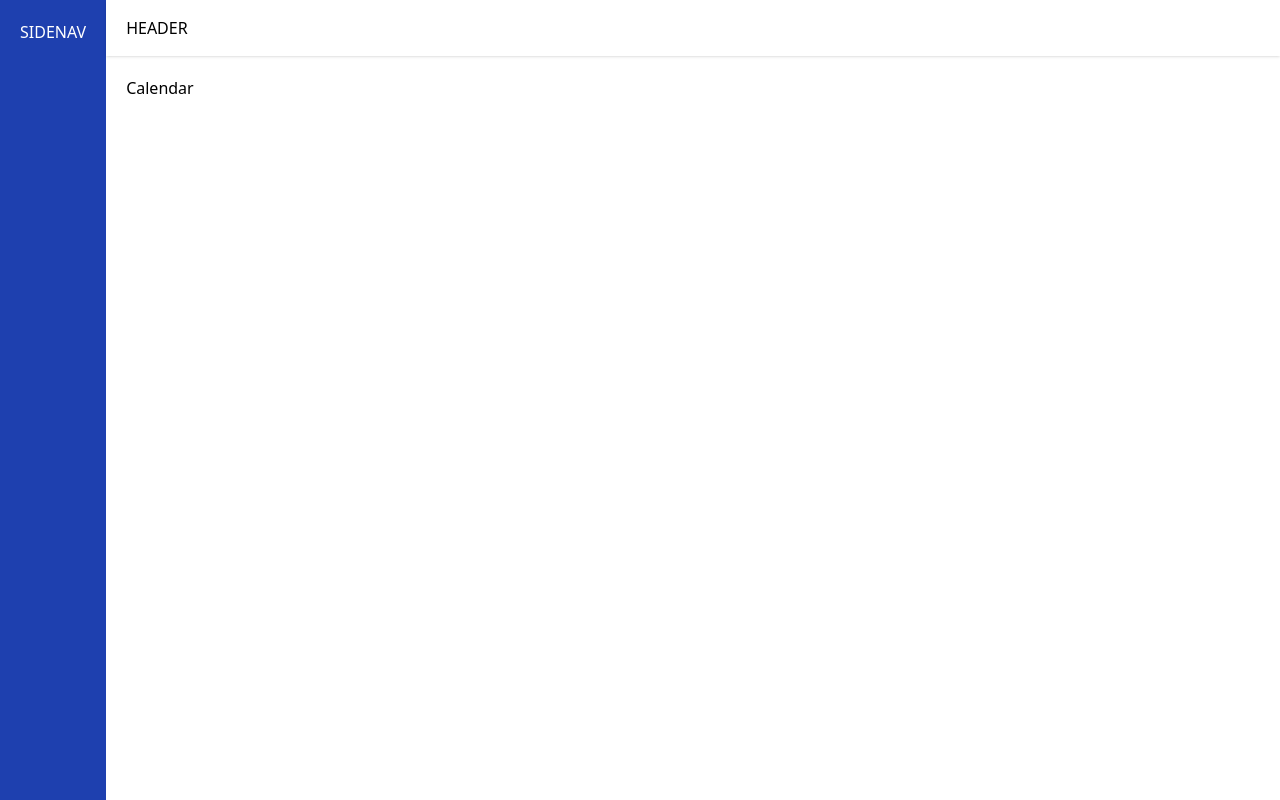
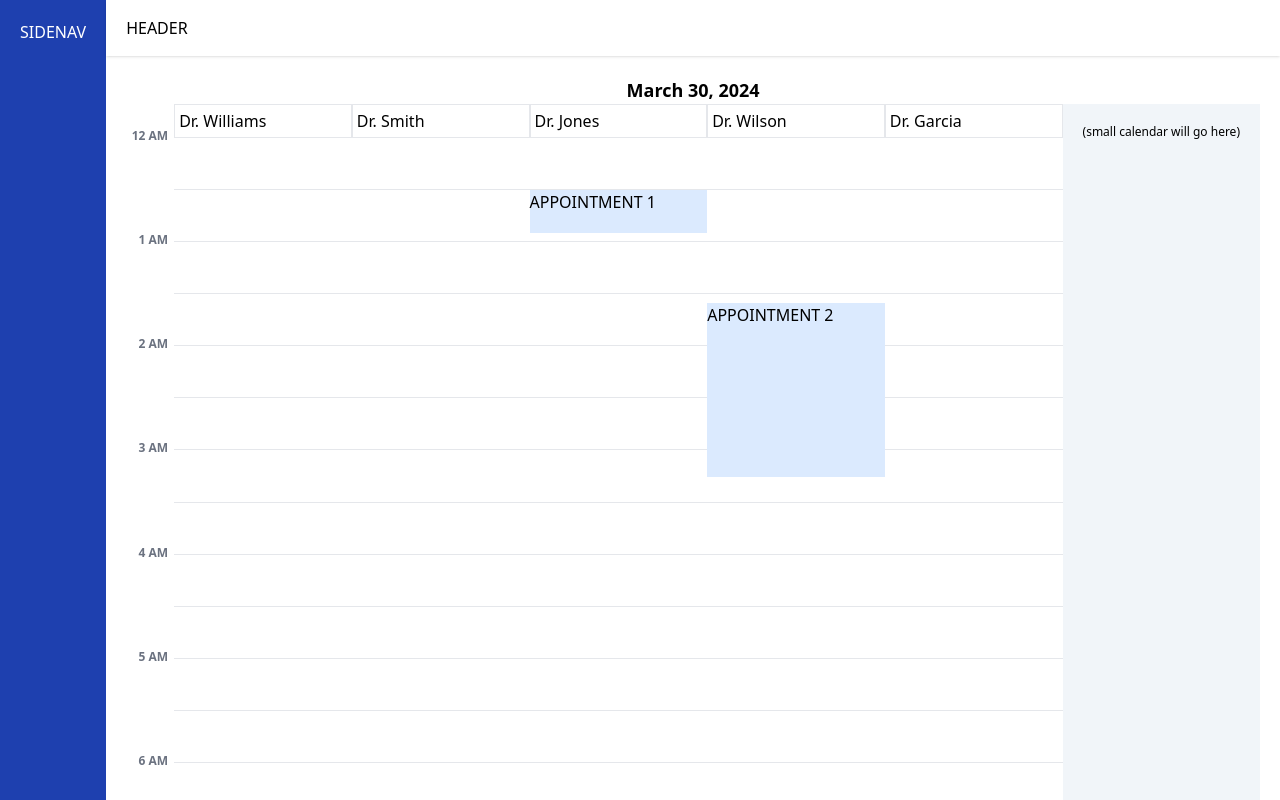
Before and after one commit to srlindsey07/Scheduler, a Next.js app in the folder frontend/: page /schedule in a window 1280 px wide. Built offline with nearby package versions, Linux system fonts and the light colour scheme.

Commit message:
Update how backend handles datetime and create custom calendar

```diff
--- a/frontend/src/app/components/calendar/calendar.tsx
+++ /dev/null
@@ -1,3 +0,0 @@
-export default function Calendar() {
-    return <h1>Calendar</h1>
-}
--- /dev/null
+++ b/frontend/src/app/components/calendar/day-view/calendar-day-view.tsx
@@ -0,0 +1,25 @@
+import { Moment } from 'moment'
+import DayTimeSlots from './day-time-slots'
+
+interface CalendarDayViewProps {
+    selectedDate: Moment
+}
+
+export default function CalendarDayView({
+    selectedDate,
+}: CalendarDayViewProps) {
+    return (
+        <div className='flex calendar__day-view'>
+            {/* DAY VIEW TIMESLOTS */}
+            <div className='grow'>
+                <DayTimeSlots selectedDate={selectedDate} />
+            </div>
+
+            {/* SMALL CAL */}
+            <div className='p bg-slate-100 text-xs'>
+                {/* TODO: Create month view calendar */}
+                (small calendar will go here)
+            </div>
+        </div>
+    )
+}
--- /dev/null
+++ b/frontend/src/app/components/calendar/day-view/calendar.tsx
@@ -0,0 +1,39 @@
+import { CalendarView } from '@/app/models/calendar-models'
+import moment, { Moment } from 'moment'
+import React, { useState } from 'react'
+import CalendarDayView from './calendar-day-view'
+
+interface CalendarProps {
+    selectedDate?: Moment
+}
+
+export default function Calendar({ selectedDate = moment() }: CalendarProps) {
+    const [view, setView] = useState<CalendarView>(CalendarView.DAY)
+
+    function renderCalendarView(): React.ReactNode {
+        switch (view) {
+            case CalendarView.DAY:
+                return <CalendarDayView selectedDate={selectedDate} />
+
+            default:
+                return <CalendarDayView selectedDate={selectedDate} />
+        }
+    }
+
+    function getFormattedSelectedDate(): string {
+        return selectedDate.format('MMMM D, YYYY')
+    }
+
+    return (
+        <div className='flex flex-col'>
+            {/* HEADER */}
+            <div className='text-center text-lg font-bold'>
+                {getFormattedSelectedDate()}
+
+                {/* TODO: add next/prev buttons */}
+            </div>
+
+            {renderCalendarView()}
+        </div>
+    )
+}
--- /dev/null
+++ b/frontend/src/app/components/calendar/day-view/day-time-slots.tsx
@@ -0,0 +1,157 @@
+'use client'
+import moment, { Moment } from 'moment'
+
+const providers = [
+    { providerId: '65ff4be0fc13ae7d2050fa9d', name: 'Dr. Williams' },
+    { providerId: '65ff4be0fc13ae7d2050faa2', name: 'Dr. Smith' },
+    { providerId: '65ff4be0fc13ae7d2050faa0', name: 'Dr. Jones' },
+    { providerId: '65ff4be0fc13ae7d2050fa9e', name: 'Dr. Wilson' },
+    { providerId: '65ff4be0fc13ae7d2050faa1', name: 'Dr. Garcia' },
+]
+
+interface DayViewTimeSlotProps {
+    selectedDate: Moment
+    dayStart?: Moment
+    dayEnd?: Moment
+}
+
+/**
+ *
+ * @param dayStart Optional. Defaults to beginning of today.
+ * @param dayEnd   Optional. Defaults to end of today.
+ * @returns
+ */
+// TODO: Fix up styling, add click events to open appointment details
+export default function DayTimeSlots({
+    selectedDate,
+    dayStart = moment(selectedDate).startOf('day'),
+    dayEnd = moment(selectedDate).endOf('day'),
+}: DayViewTimeSlotProps) {
+    const intervals30min: Moment[] = get30MinIntervals()
+    const num5MinIntervals: number = getNum5MinIntervals()
+
+    function get30MinIntervals(): Moment[] {
+        let start = moment(dayStart)
+        let int: Moment[] = []
+
+        while (start.isSameOrBefore(dayEnd)) {
+            int.push(moment(start))
+            start.add(30, 'minutes')
+        }
+        return int
+    }
+
+    function getNum5MinIntervals(): number {
+        const diff = moment(dayEnd).diff(moment(dayStart), 'minutes')
+        return Math.ceil(diff / 5)
+    }
+
+    const gridColumns = (cols: number): string => {
+        return `grid-cols-${cols}`
+    }
+
+    function getIntervalTime(int: Moment): string {
+        let hour: number = int.hour()
+
+        if (int.hour() > 12) {
+            hour = hour - 12
+        } else if (int.hour() === 0) {
+            hour = 12
+        }
+
+        return `${hour} ${int.hour() < 12 ? 'AM' : 'PM'}`
+    }
+
+    return (
+        <div className='flex flex-col border-collapse'>
+            {/* STICKY_HEADER */}
+            <div className='flex'>
+                {/* EMPTY TIME GUTTER */}
+                <div className='w-12 shrink-0'></div>
+
+                {/* PROVIDER_COLUMNS*/}
+                <div className={`grid ${gridColumns(providers.length)} grow`}>
+                    {providers.length > 0 &&
+                        providers.map((provider, i) => (
+                            <div
+                                key={`provider-col-${i}`}
+                                className='border p-1'
+                            >
+                                {provider.name}
+                            </div>
+                        ))}
+                </div>
+            </div>
+
+            {/* BODY */}
+            <div className='flex'>
+                {/* EMPTY TIME GUTTER */}
+                <div className='w-12 shrink-0'></div>
+
+                {/* TIME AREA */}
+                <div className={`grow grid grid-cols-1 grid-rows-1 h-[2500px]`}>
+                    {/* half hour row markers */}
+                    <div
+                        className='col-start-1 row-start-1 grid grid-cols-1 '
+                        style={{
+                            gridTemplateRows: `repeat(${intervals30min.length}, minmax(0, 1fr))`,
+                        }}
+                    >
+                        {intervals30min.length > 0 &&
+                            intervals30min.map((interval, i) => (
+                                <div
+                                    key={`int-col-${i}`}
+                                    className='border-b p-1'
+                                >
+                                    <div className='w-10 text-xs font-bold text-right text-gray-500 -ml-12.5 -mt-3.5'>
+                                        {interval.minute() === 0 &&
+                                            getIntervalTime(interval)}
+                                    </div>
+                                </div>
+                            ))}
+                    </div>
+
+                    {/* provider column markers */}
+                    {/* <div
+                        className={`grid ${gridColumns(providers.length)} col-start-1 row-start-1`}
+                    >
+                        {providers.length > 0 &&
+                            providers.map((provider, i) => (
+                                <div
+                                    key={`provider-col-${i}`}
+                                    className='border p-1'
+                                ></div>
+                            ))}
+                    </div> */}
+
+                    {/* appointments */}
+                    {/* one col per provider, 1 row per 5 min interval */}
+                    <ol
+                        className={`grid appointment-grid col-start-1 row-start-1 ${gridColumns(providers.length)}`}
+                        style={{
+                            gridTemplateRows: `repeat(${num5MinIntervals}, minmax(0, 1fr))`,
+                        }}
+                    >
+                        <li
+                            className={`bg-blue-100 col-start-3 row-start-[7] row-span-5 `}
+                        >
+                            APPOINTMENT 1
+                        </li>
+
+                        <li
+                            className={`bg-blue-100 col-start-4 row-start-[20] row-span-20 `}
+                        >
+                            APPOINTMENT 2
+                        </li>
+                    </ol>
+                </div>
+            </div>
+        </div>
+    )
+}
+
+// grid-template-columns 142.375px 142.375px 142.375px 142.391px 142.375px
+// grid-template-rows 10.4062px 10.4062p
+
+// grid-template-columns 142.375px 142.375px 142.375px 142.391px 142.375px
+// grid-template-rows 4.79688px 4.79688px 4.
--- /dev/null
+++ b/frontend/src/app/models/calendar-models.ts
@@ -0,0 +1,5 @@
+export enum CalendarView {
+    DAY,
+    WEEK,
+    MONTH,
+}
--- a/frontend/src/app/page.tsx
+++ b/frontend/src/app/page.tsx
@@ -1,6 +1,10 @@
 import { redirect } from 'next/navigation'
+import { useEffect } from 'react'
 
 export default function Home() {
+    useEffect(() => {
+        console.log('Run')
+    }, [])
     // return <Schedule />
     return redirect('/schedule')
 }
--- a/frontend/src/app/schedule/page.tsx
+++ b/frontend/src/app/schedule/page.tsx
@@ -1,13 +1,14 @@
 'use client'
 // import { Paper } from '@mui/material'
-import { useState } from 'react'
+import { useEffect, useState } from 'react'
 // import {
 //     momentLocalizer,
 //     Navigate,
 //     NavigateAction,
 //     View,
 // } from 'react-big-calendar'
-import Calendar from '../components/calendar/calendar'
+import moment, { Moment } from 'moment'
+import Calendar from '../components/calendar/day-view/calendar'
 import { CalendarAppointment } from '../models/appointment-models'
 
 // TODO: Get providers from API
@@ -23,6 +24,11 @@ export default function Schedule() {
     const [appointments, setAppointments] = useState<CalendarAppointment[]>([])
     const [isLoading, setIsLoading] = useState<boolean>(false)
     const [viewDate, setViewDate] = useState<Date>(new Date())
+
+    useEffect(() => {
+        console.log('Run')
+    }, [])
+
     // const localizer = momentLocalizer(moment)
     // const theme = useTheme()
 
@@ -32,7 +38,7 @@ export default function Schedule() {
 
     // async function getAppointments() {
     //     setIsLoading(true)
-    //     const today = moment()
+    const today: Moment = moment()
     //     const start = moment(today).hour(0).minute(0).second(0).millisecond(0)
     //     const end = moment(today)
     //         .date(today.date() + 1)
--- a/frontend/tailwind.config.ts
+++ b/frontend/tailwind.config.ts
@@ -40,6 +40,29 @@ const secondary = {
 
 export default {
     content: ['./src/**/*.{js,jsx,ts,tsx}'],
+    safelist: [
+        {
+            pattern: /grid-cols-./,
+        },
+        {
+            pattern: /grid-rows-./,
+        },
+        {
+            pattern: /col-start-./,
+        },
+        {
+            pattern: /row-start-./,
+        },
+        {
+            pattern: /row-end-./,
+        },
+        {
+            pattern: /row-span-./,
+        },
+        {
+            pattern: /^row-span-(1[0-6]|[2-9])$/,
+        },
+    ],
     theme: {
         extend: {
             colors: {
@@ -48,7 +71,18 @@ export default {
             },
             spacing: {
                 DEFAULT: '1.25rem',
+                '12.5': '3.125rem',
+                '13': '3.25rem',
             },
+            // Extend the use of row-span-* from 12 to 288
+            gridRow: Object.fromEntries(
+                Array(288)
+                    .fill(null)
+                    .map((_, i) => {
+                        const span = i + 12 // 12 is currently the max that tailwind supports on row-span-*
+                        return [`span-${span}`, `span  ${span} / span ${span}`]
+                    }),
+            ),
         },
     },
     plugins: [],
```
Also changed, not shown: frontend/src/app/globals.css (+8 -0 lines), 2 other files (tests, documents, lock files or other folders).
